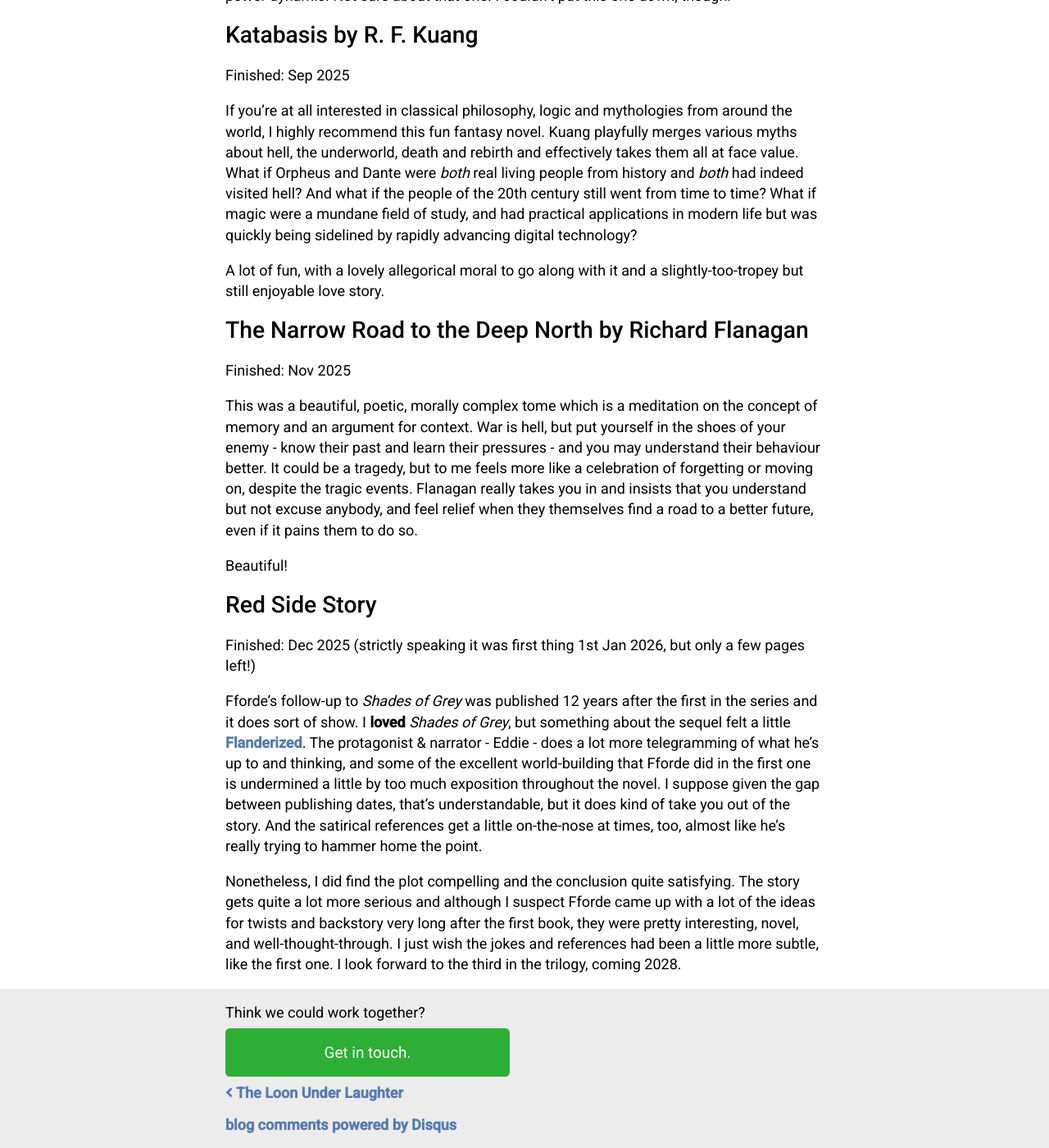
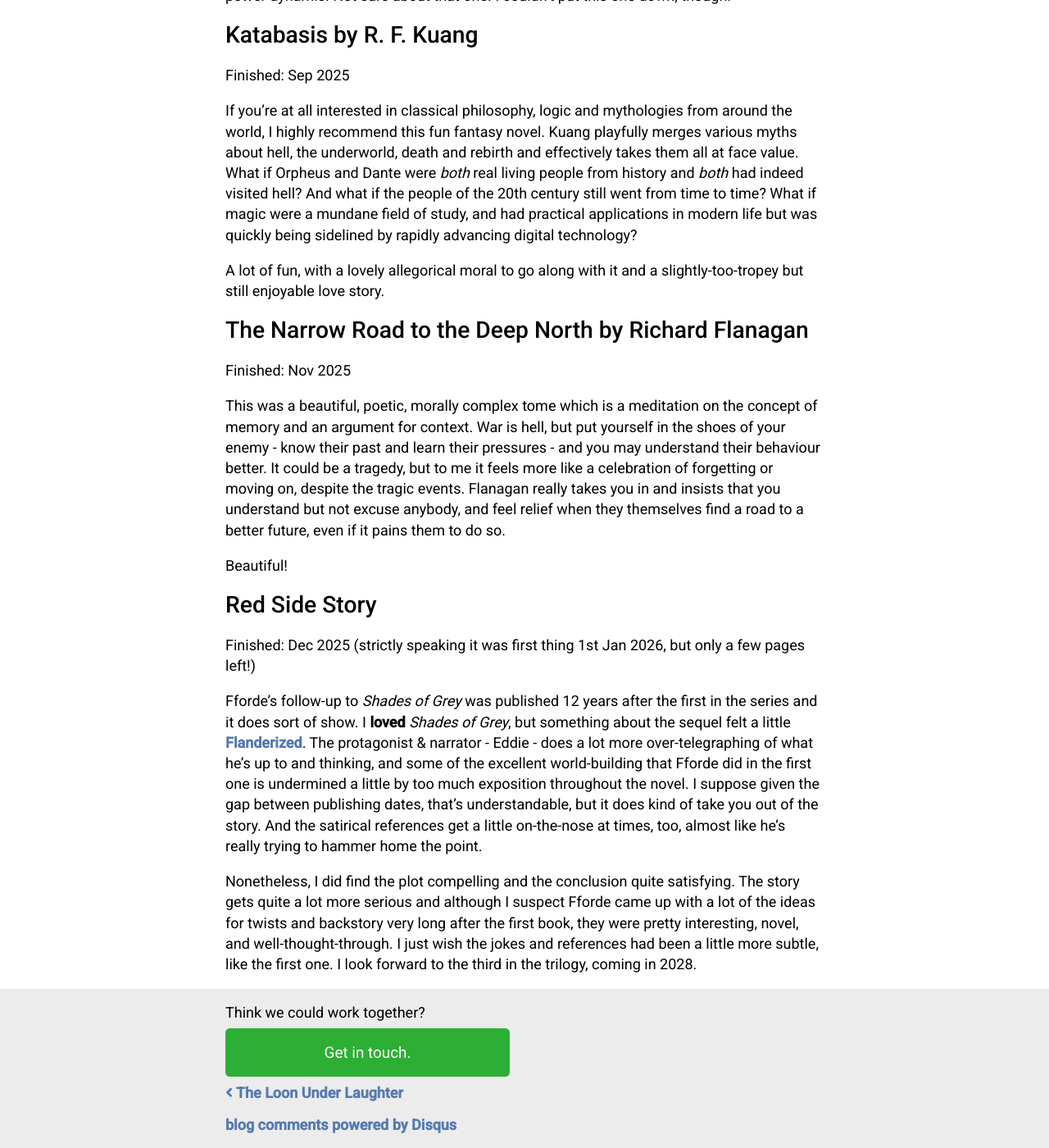
Before and after one commit to basicallydan/danhough.com, a Jekyll site: the page built from _posts/2025-12-31-books-of-2025.markdown, in a window 1280 px wide and 1400 px high, scrolled down 1719 px. Shown: the whole window at 82% size. Built offline with Jekyll 4.4.1, drawn with Linux system fonts in a browser that asks for light colours; comment, search, counter and statistics services are not loaded; some of the changed text lies outside the part shown.

Commit message:
a few typos

```diff
--- a/_posts/2025-12-31-books-of-2025.markdown
+++ b/_posts/2025-12-31-books-of-2025.markdown
@@ -56,7 +56,7 @@ A lot of fun, with a lovely allegorical moral to go along with it and a slightly
 
 Finished: Nov 2025
 
-This was a beautiful, poetic, morally complex tome which is a meditation on the concept of memory and an argument for context. War is hell, but put yourself in the shoes of your enemy - know their past and learn their pressures - and you may understand their behaviour better. It could be a tragedy, but to me feels more like a celebration of forgetting or moving on, despite the tragic events. Flanagan really takes you in and insists that you understand but not excuse anybody, and feel relief when they themselves find a road to a better future, even if it pains them to do so.
+This was a beautiful, poetic, morally complex tome which is a meditation on the concept of memory and an argument for context. War is hell, but put yourself in the shoes of your enemy - know their past and learn their pressures - and you may understand their behaviour better. It could be a tragedy, but to me it feels more like a celebration of forgetting or moving on, despite the tragic events. Flanagan really takes you in and insists that you understand but not excuse anybody, and feel relief when they themselves find a road to a better future, even if it pains them to do so.
 
 Beautiful!
 
@@ -64,6 +64,6 @@ Beautiful!
 
 Finished: Dec 2025 (strictly speaking it was first thing 1st Jan 2026, but only a few pages left!)
 
-Fforde's follow-up to _Shades of Grey_ was published 12 years after the first in the series and it does sort of show. I **loved** _Shades of Grey_, but something about the sequel felt a little [Flanderized](https://en.wikipedia.org/wiki/Flanderization). The protagonist & narrator - Eddie - does a lot more telegramming of what he's up to and thinking, and some of the excellent world-building that Fforde did in the first one is undermined a little by too much exposition throughout the novel. I suppose given the gap between publishing dates, that's understandable, but it does kind of take you out of the story. And the satirical references get a little on-the-nose at times, too, almost like he's really trying to hammer home the point.
+Fforde's follow-up to _Shades of Grey_ was published 12 years after the first in the series and it does sort of show. I **loved** _Shades of Grey_, but something about the sequel felt a little [Flanderized](https://en.wikipedia.org/wiki/Flanderization). The protagonist & narrator - Eddie - does a lot more over-telegraphing of what he's up to and thinking, and some of the excellent world-building that Fforde did in the first one is undermined a little by too much exposition throughout the novel. I suppose given the gap between publishing dates, that's understandable, but it does kind of take you out of the story. And the satirical references get a little on-the-nose at times, too, almost like he's really trying to hammer home the point.
 
-Nonetheless, I did find the plot compelling and the conclusion quite satisfying. The story gets quite a lot more serious and although I suspect Fforde came up with a lot of the ideas for twists and backstory very long after the first book, they were pretty interesting, novel, and well-thought-through. I just wish the jokes and references had been a little more subtle, like the first one. I look forward to the third in the trilogy, coming 2028.
+Nonetheless, I did find the plot compelling and the conclusion quite satisfying. The story gets quite a lot more serious and although I suspect Fforde came up with a lot of the ideas for twists and backstory very long after the first book, they were pretty interesting, novel, and well-thought-through. I just wish the jokes and references had been a little more subtle, like the first one. I look forward to the third in the trilogy, coming in 2028.
```
Also changed, not shown: other parts of _posts/2025-12-31-books-of-2025.markdown (+3 -3 lines).
